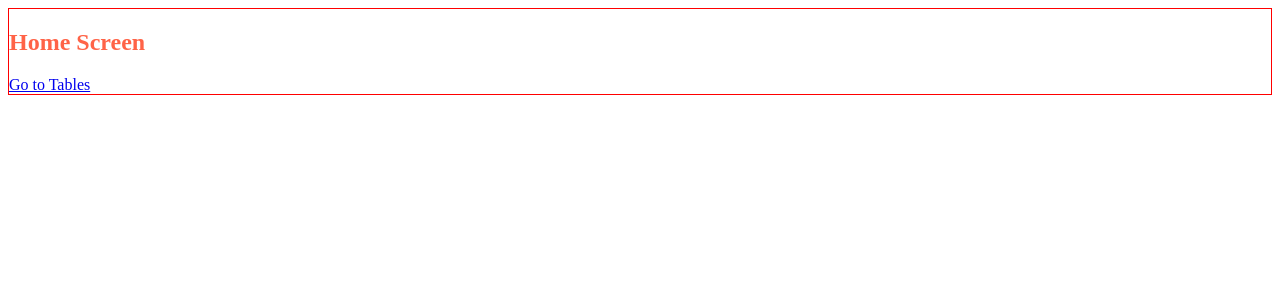
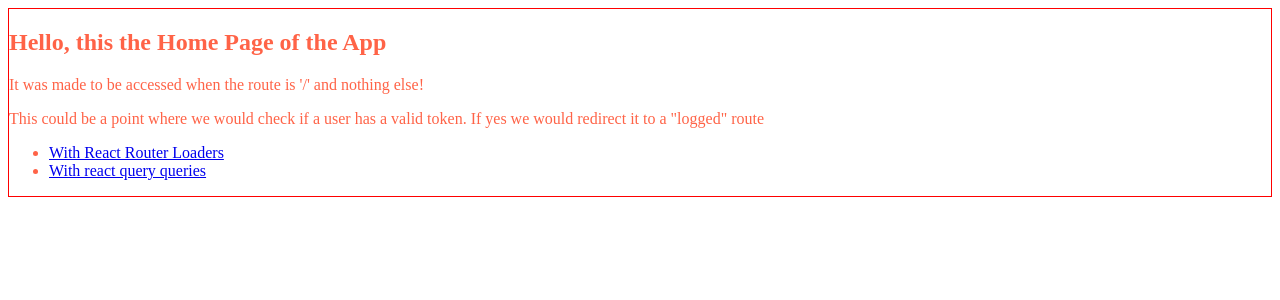
Before and after one commit to mariobrusarosco/monorepo, a React (Vite) app in the folder apps/react-router-01/: page / in a window 1280 px wide. Shown: the top 300 px of the page. Built offline with nearby package versions, Linux system fonts and the light colour scheme.

Commit message:
[ROUTING] - render two paths: 'with-loaders' and 'with-react-query-queries'

```diff
--- a/apps/react-router-01/src/domains/home/screens/home/home.tsx
+++ b/apps/react-router-01/src/domains/home/screens/home/home.tsx
@@ -3,8 +3,22 @@ import { NavLink } from 'react-router-dom';
 export const HomeScreen = () => {
   return (
     <div>
-      <h2>Home Screen</h2>
-      <NavLink to="/tables">Go to Tables</NavLink>
+      <h2>Hello, this the Home Page of the App</h2>
+      <p>It was made to be accessed when the route is '/' and nothing else!</p>
+      <p>
+        This could be a point where we would check if a user has a valid token.
+        If yes we would redirect it to a "logged" route
+      </p>
+      <ul>
+        <li>
+          <NavLink to="with-loaders">With React Router Loaders</NavLink>
+        </li>
+        <li>
+          <NavLink to="with-react-query-queries">
+            With react query queries
+          </NavLink>
+        </li>
+      </ul>
     </div>
   );
 };
--- a/apps/react-router-01/src/domains/shared/components/navigation-bar/navigation-bar.tsx
+++ b/apps/react-router-01/src/domains/shared/components/navigation-bar/navigation-bar.tsx
@@ -5,10 +5,15 @@ export const NavigationBar = () => {
     <nav>
       <ul>
         <li>
-          <NavLink to="/">Hpme</NavLink>
+          <NavLink to="/">Home</NavLink>
         </li>
         <li>
-          <NavLink to="/tables">Tables</NavLink>
+          <NavLink to="with-loaders">With React Router Loaders</NavLink>
+        </li>
+        <li>
+          <NavLink to="with-react-query-queries">
+            With react query queries
+          </NavLink>
         </li>
       </ul>
     </nav>
```
Also changed, not shown: apps/react-router-01/src/domains/shared/components/app-router/app-router.tsx (added, +46 -0 lines).
